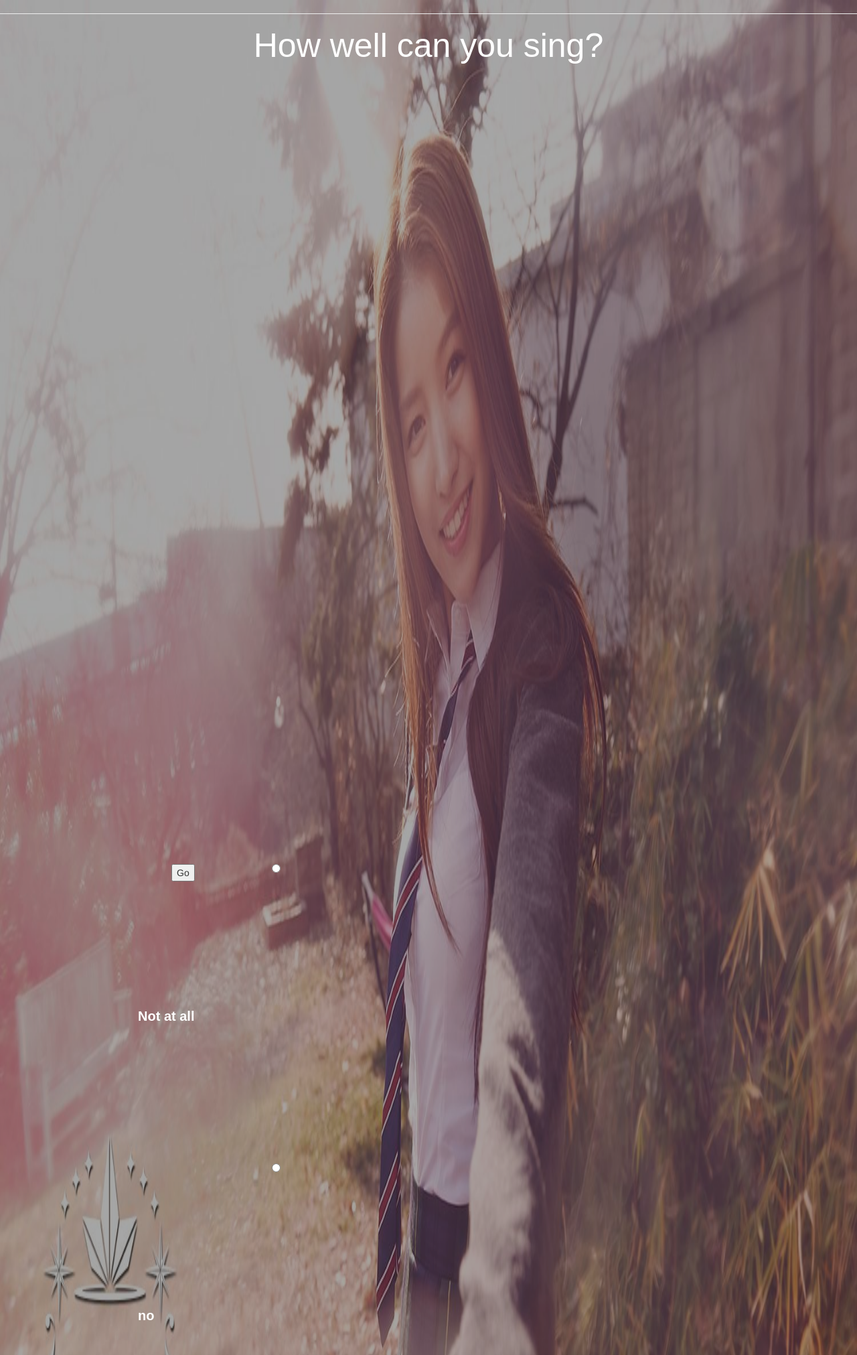
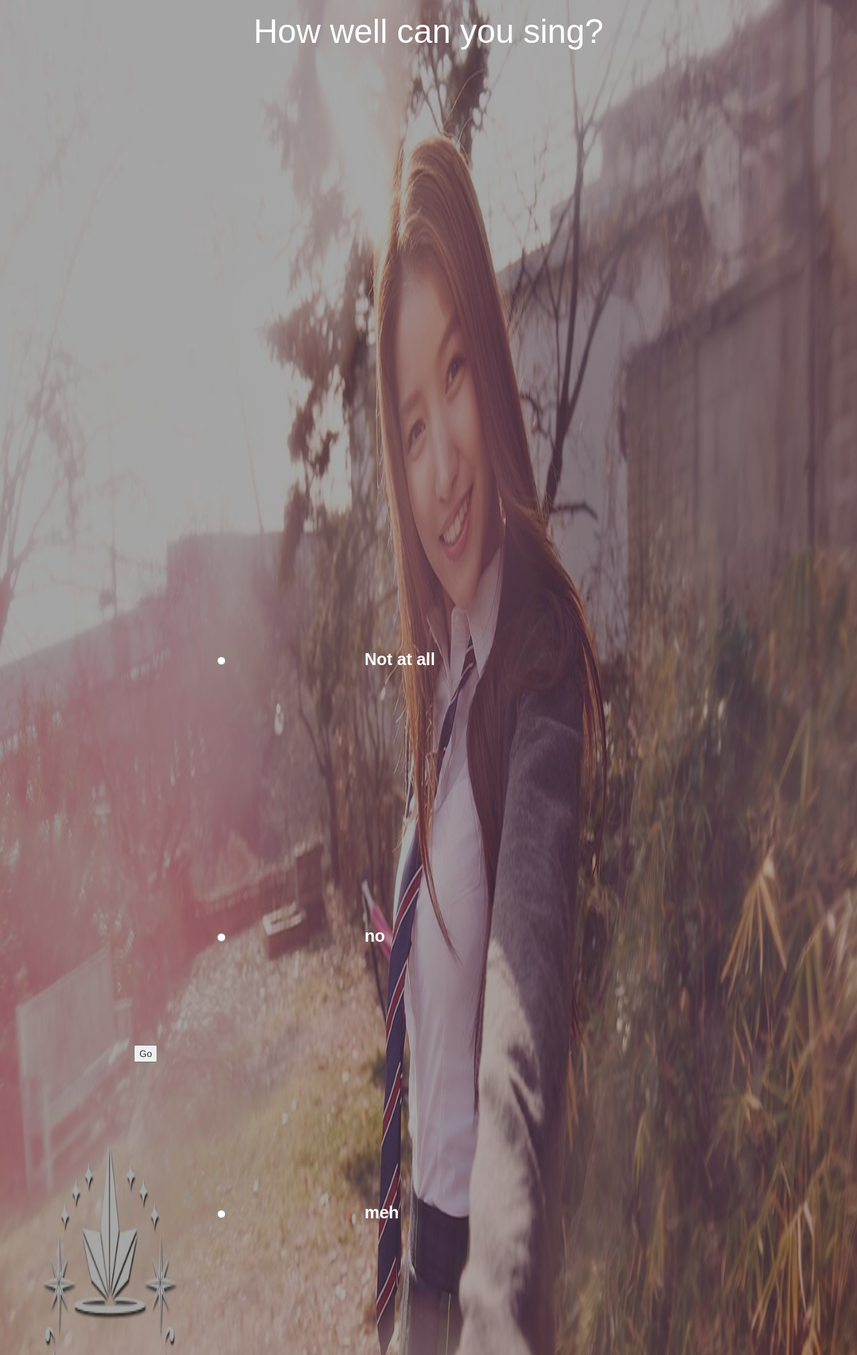
Before and after one commit to Jdonerme/gfriendquiz, a Flask app: page /one in a window 1280 px wide. Shown: the top 2023 px of the page at 67% size. Run offline with Flask 2, Linux system fonts and the light colour scheme; some libraries are stand-ins or nearby versions.

Commit message:
added more styling and changed how page resizing works for hte question pages and the index page

```diff
--- a/app/static/all_pages.css
+++ b/app/static/all_pages.css
@@ -11,12 +11,19 @@
 }
 
 .bg {
-    position: fixed;
-    top: 0px;
-    left: 0px;
-    width:100%;
-    height:100%;
-    z-index: -2;
+      min-height: 800px;
+      min-width: 1024px;
+
+      /* Set up proportionate scaling */
+      width: 100%;
+      height: 101%;
+
+      /* Set up positioning */
+      position: fixed;
+      top: 0;
+      left: 0;
+      z-index: -2;
+
 }
 .center {
     display: block;
@@ -24,11 +31,17 @@
 }
 
 .page {
+    min-height: 800px;
+    min-width: 1024px;
+
+    /* Set up proportionate scaling */
+    width: 100%;
+    height: 100%;
+
+    /* Set up positioning */
     position: fixed;
-    min-width: 1024px;
-    min-height: 1024px;
-    max-height: 1024px;
-    min-height: 1024px;
-    width: 1024px;
-    height: 1024px;
+    top: 0;
+    left: 0;
+    overflow: scroll;
+
 }
--- a/app/static/first.css
+++ b/app/static/first.css
@@ -2,10 +2,12 @@
 .caption {
 	position: absolute;
 	top: 95%;
-	right: 45%;
+	left: 33%;
     font-family: "Merienda One", sans-serif;
     font-size: 28px;
 	border: none;
+	width: 600px;
+	transform: translateX(-50%);
 
 }
 .main_btn {
@@ -21,6 +23,7 @@
     border: white;
     transform: translateX(-50%) translateY(-40%);
     height: 525px;
+    width: 600px;
 }
 .title {
     font-family: "Merienda One", sans-serif;
--- a/app/static/question.css
+++ b/app/static/question.css
@@ -1,17 +1,21 @@
 
 .prompt {
+    position: absolute;
     font-family: "Merienda One", sans-serif;
+    font-size: 50px;
     color: white;
-    font-size: 50px;
     border: none;
     text-align: center;
+    top: 0%;
+    left: 50%;
+    transform: translateX(-50%)
 }
 
 .answers {
     position: absolute;
     font-family: "Merienda One", sans-serif;
     color: white;
-    font-size: 20px;
+    font-size: 25px;
     border: none;
     left: 30%;
     top: 0%;
@@ -27,15 +31,16 @@
     position: absolute;
     top: 100%;
     left: 50%;
+    transform: translateX(-50%);
 }
 .containerQuestion {
     position: absolute;
     top: 45%;
-    left: 20%;
-    width: 450px;
-    height: 200px;
+    left: 17%;
+    width: 52%;
+    height: 30%;
     border: white;
-    transform: translateX(-50%) translateY(-40%);
+    transform: translateX(-50%) translateY(-50%);
 }
 .label1 {
     position: absolute;
@@ -75,3 +80,4 @@
 ul{
     list-style-type:none;
 }
+question
--- a/app/templates/base.html
+++ b/app/templates/base.html
@@ -1,23 +1,5 @@
 <html>
   <head>
-  <style>
-            html, body {
-                width: 100%;
-                height: 100%;
-                margin: 0;
-                padding: 0;
-            }
-            #container {
-                width: inherit;
-                height: inherit;
-                margin: 0;
-                padding: 0;
-            }
-            h1 {
-                margin: 0;
-                padding: 0;
-            }
-        </style>
     <title>GFriend Quiz</title>
   </head>
    <body>
--- a/app/templates/index.html
+++ b/app/templates/index.html
@@ -18,6 +18,7 @@
     </head>
 
     <body>
+      <div class = "page">
         <img src={{ url_for('static', filename='background.jpg') }} class="bg">
         <div class = "overlay"> </div>
         <div class="container">
@@ -33,4 +34,5 @@
             </form>
           </div>
         </div>
+        </div>
     </body>
--- a/app/templates/question.html
+++ b/app/templates/question.html
@@ -7,25 +7,27 @@
 
     <link rel="stylesheet" href = {{ url_for('static', filename='all_pages.css') }}>
     <link rel="stylesheet" href = {{ url_for('static', filename='question.css') }}>
+     <div class= "page">
+        <img src={{ url_for('static', filename= img) }} class="bg">
         <form action="" method="post" name="respond">
           {{ form.hidden_tag() }}
             <body>
             {% if img != 'four.jpg' %}
                 <h1 class = "prompt text-center">{{question}}</h1>
             {% else %}
-        <h1 class = "prompt text-center", style="color:#ffff66;">{{question}}</h1>
+            <h1 class = "prompt", style="color:#ffff66;">{{question}}</h1>
             {% endif %}
             </body>
             <div class = "overlay"> </div>
-	   	<img src={{ url_for('static', filename= img) }} class="bg">
     	    <div class = "containerQuestion">
             	<div class = "answers text-center">{{form.response}} </div>
                 <br>
             	<p class = "button"><input type="submit" value="Go"></p>
             </div>
            </form>
+        </div>
 
 
 
-  </form>
+
 {% endblock %}
--- a/app/views.py
+++ b/app/views.py
@@ -79,7 +79,7 @@ def index():
 @app.route('/one', methods = ['GET', 'POST'])
 def QuestionUno():
     form = Question()
-    form.response.choices =  [(0, "Not at all"), (1, 'no'), (2, 'meh'), (3, 'kind of'), (4, "das me, I'm cute"), (5, 'Hella')]
+    form.response.choices =  [(0, "Not at all"), (1, 'no'), (2, 'meh'), (3, 'kind of'), (4, "I'm p decent"), (5, 'Hella')]
     question = 'How well can you sing?'
     results = [0.0] * 6
     if(form.is_submitted()):
@@ -104,9 +104,9 @@ def QuestionUno():
 def QuestionDos():
     form  = Question()
     question = 'How well can you dance?'
-    form.response.choices = [(0,"I can't even walk straight"), (1,'What is this "dance?"'), (2,'ehhhhhh'), (3,'kind of'), (4,'like a mo fo'), (5,'I invented dancing')]
+    form.response.choices = [(0,"I can't even walk straight"), (1,'What is this "dance?"'), (2,'ehhhhhh'), (3,"I'm ok"), (4,'like a mo fo'), (5,'I invented dancing')]
     results = session['results']
-    print results
+
     if(form.is_submitted()):
         try:
             i = int(form.response.data)
@@ -171,7 +171,7 @@ def QuestionQuatro():
 def QuestionCinco():
     form  = Question()
     question = 'Do you have a 4D personality?'
-    form.response.choices = prep(["I watch paint dry for fun", 'Quirky bad', "I'm simpe folk", 'Quirky good', \
+    form.response.choices = prep(["I watch paint dry for fun", 'Quirky bad', "I'm simple folk", 'Quirky good', \
                                 "I was on running man", "I'm N dimensional! (n >> 4)"])
     results = session['results']
     if(form.is_submitted()):
@@ -213,7 +213,7 @@ def QuestionNueva():
     form  = Question()
     question = 'Does Joe Donermeyer Love you?'
     form.response.choices = prep(["Who is that?", "We don't get along", 'Unclear EOM', "We're good friends", \
-        "We're BFFLs", 'We had a life changing moment together'])
+        "We're BFFLs", 'More than anything'])
     if(form.is_submitted()):
         try:
             i = int(form.response.data)
@@ -251,7 +251,7 @@ def final():
     for track in songs['tracks']:
         uri_str += track['uri'][14:]
         uri_str += ','
-    print uri_str
+
     if(form.is_submitted()):
         session['results'] = [0] * 6
         return redirect('/index')
```
Also changed, not shown: 1 other file. Lines whose indentation alone changed are shown as unchanged.
